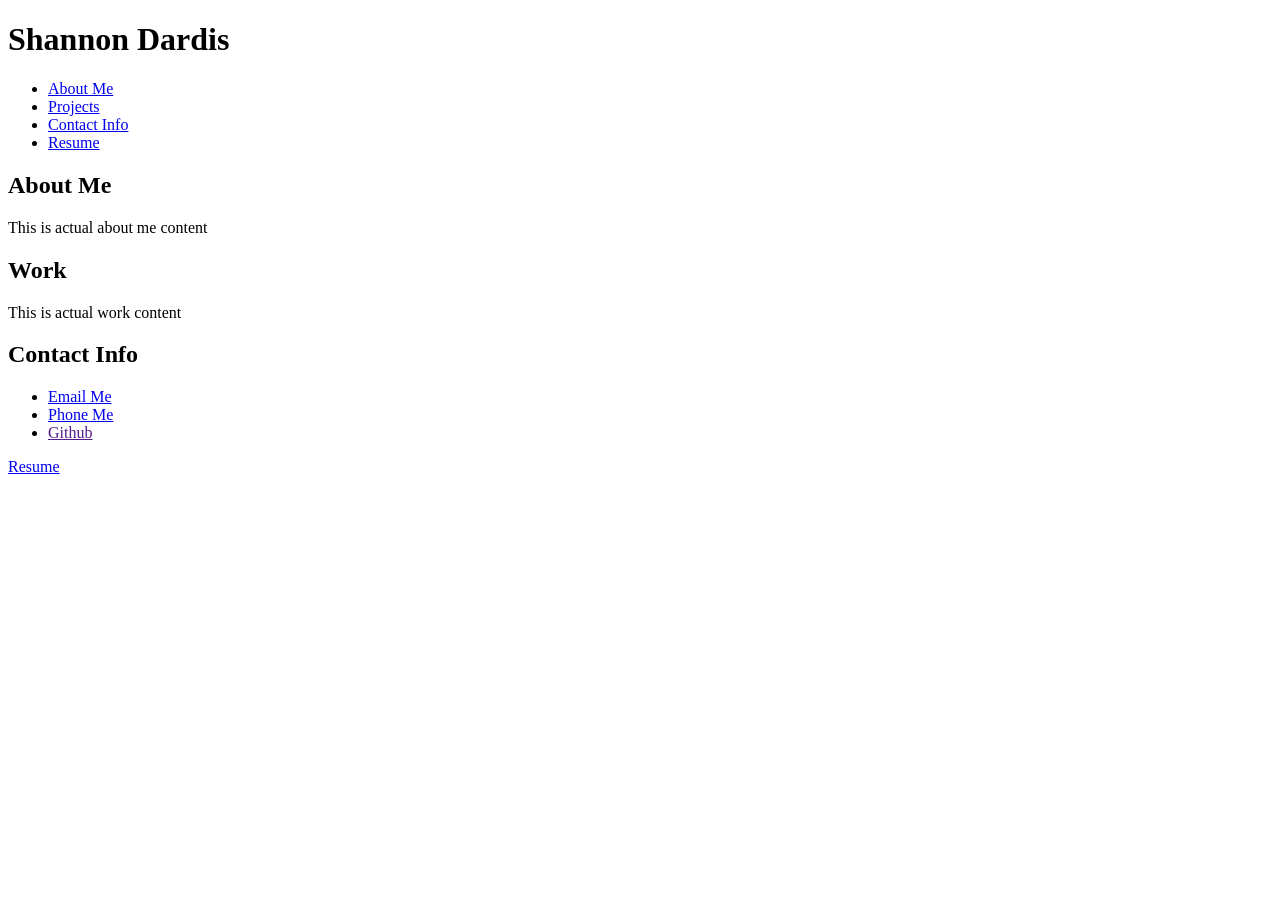
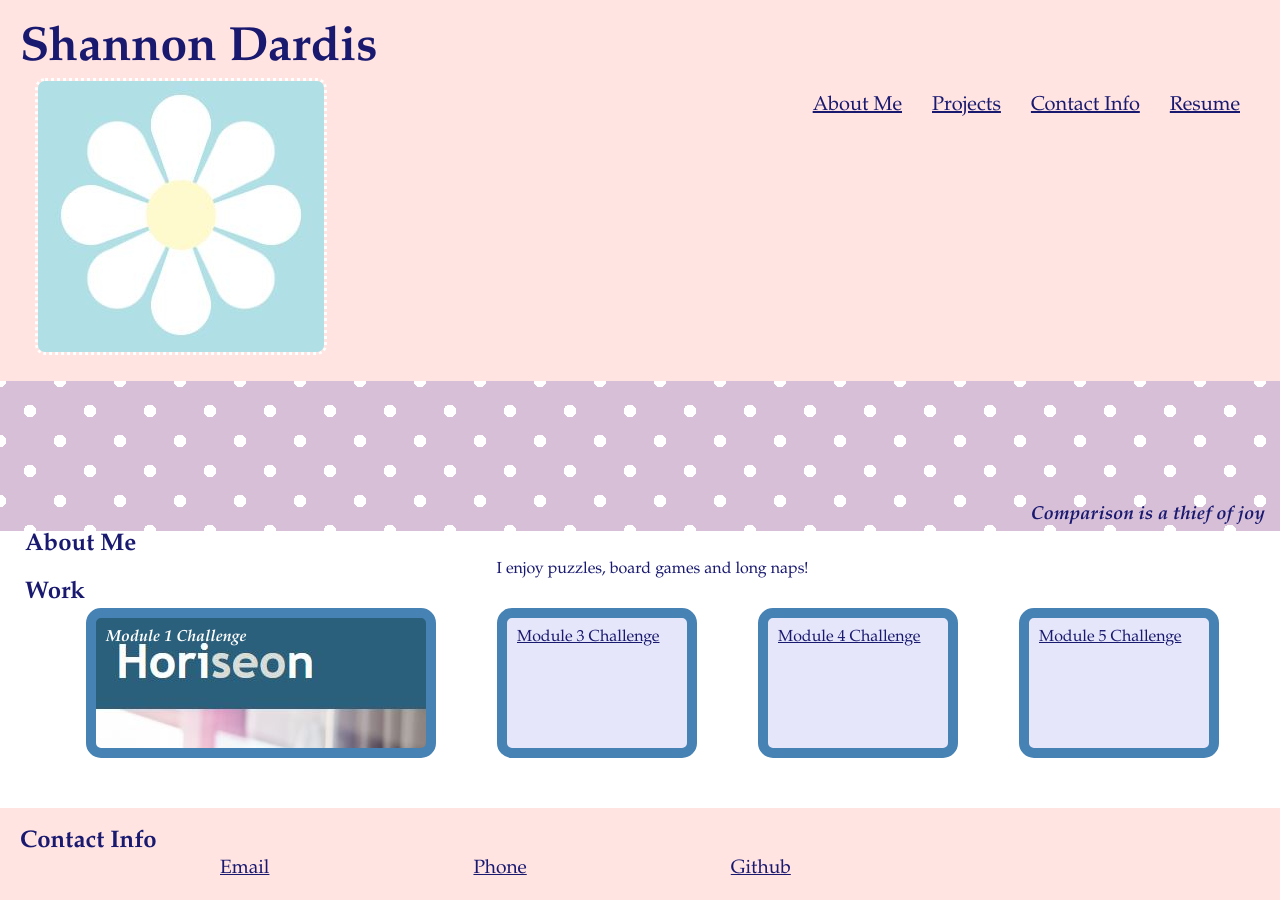
Before and after one commit to sd8295642/module-2-challenge, a plain HTML site: page index.html in a window 1280 px wide. Before the commit the page ends 800 px from the top, so only its background shows below. Drawn offline with Linux system fonts and the light colour scheme.

Commit message:
Adding finished (I hope) HTML, CSS, Readme and images

```diff
--- /dev/null
+++ b/assets/style.css
@@ -0,0 +1,153 @@
+/*Universal selector setting font, color of text and layout of page*/
+* {
+    box-sizing: border-box;
+    padding: 0;
+    margin: 0;
+    font-family: garamond;
+    color: midnightblue;
+  }
+
+  /*Header, profile image, and navigation styling*/
+  header {
+    padding: 20px;
+    background-color: mistyrose;
+  }
+
+  header h1 {
+    display: flex;
+    justify-content: start;
+    align-items: center;
+    font-size: 48px;
+  }
+
+  header img {
+    display: inline-block;
+    border: 3px dotted white;
+    border-radius: 10px;
+    margin-left: 15px;
+  }
+
+  header nav {
+    padding-top: 15px;
+    margin-right: 20px;
+    float: right;
+    font-size: 20px;
+  }
+
+  header nav ul {
+    list-style-type: none;
+    background-color: mistyrose;
+  }
+
+  /*Set list items to display as inline blocks*/
+  header nav ul li,
+  section > * {
+    display: inline-block;
+    margin-left: 25px;
+  }
+
+  /*Use CSS to create a polka dot pattern, use flex properties to position subtitle*/
+  .polka-dots {
+    width: 100%;
+    height: 150px;
+    font-style: italic;
+    background-color: thistle;
+    background-image: radial-gradient(white 15%, transparent 0%),
+      radial-gradient(white 15%, transparent 0%);
+    background-size: 60px 60px;
+    background-position: 0 0, 30px 30px;
+    background-repeat: repeat;
+
+    display: flex;
+    justify-content: end;
+    align-items: end;
+    padding-right: 15px;
+    padding-bottom: 5px;
+  }
+
+  /*Align about me content*/
+  section p {
+    display: flex;
+    justify-content: center;
+    align-items: start;
+  }
+
+  /*Create grid to display links to projects*/
+  .project-grid {
+    display: flex;
+    justify-content: center;
+    justify-content: space-evenly;
+  }
+
+  /*Add styling to project links in the grid*/
+  .grid-items {
+    background-color: lavender;
+    width: 200px;
+    border: 10px solid steelblue;
+    border-radius: 15px;
+    padding: 10px;
+  }
+
+  .grid-item1 {
+    background-image: url(challenge1linkbg.JPG);
+    background-color: lavender;
+    width: 350px;
+    height: 150px;
+    border: 10px solid steelblue;
+    border-radius: 15px;
+    padding: 10px;
+  }
+
+  .grid-link1 {
+    display: inline-block;
+    text-decoration: none;
+    color: white;
+    font-weight: bold;
+    font-size: medium;
+    font-style: italic;
+  }
+
+  /*Change border color of project links upon hover*/
+  .grid-items:hover {
+    border-color: lightskyblue;
+  }
+  .grid-item1:hover {
+    border-color: lightskyblue;
+  }
+
+  div {
+    padding-bottom: 50px;
+  }
+
+  /*Add styling to contact section*/
+  aside {
+    padding: 20px;
+    background-color: mistyrose;
+  }
+  aside li {
+    display: inline-flex;
+    justify-content: center;
+    margin-left: 200px;
+    font-size: larger;
+  }
+
+  li:hover {
+    font-weight: bolder;
+    font-size: x-large;
+    border: 3px solid midnightblue;
+    padding: 5px;
+  }
+
+  /*Change alignment of project links as well as nav background color for mobile view*/
+  @media screen and (max-width: 390px) {
+     .project-grid {
+        flex-direction: column;
+        margin: 10px;
+     }
+     .project-grid a {
+        margin: 10px;
+     }
+     header nav {
+        background-color: mistyrose;
+     }
+  }
--- a/index.html
+++ b/index.html
@@ -3,14 +3,16 @@
 
 <head>
     <meta charset="UTF-8">
-    <meta name="viewport" content="width=device-width, initial-scale=1" />
+    <meta name="viewport" content="width=device-width, initial-scale=1"/>
     <title>Shannon Dardis</title>
-    <link rel="stylesheet" type="text/css" href="/style.css">
+    <link rel="stylesheet" href="assets/style.css" />
 </head>
 
 <body>
+    <!--Header, profile image and navigation bar-->
     <header>
         <h1>Shannon Dardis</h1>
+        <img src="assets/cssdaisyimg.JPG" alt="Screencapture of a white daisy on a light blue background created using CSS">
         <nav>
             <ul>
                 <li><a href="#about">About Me</a></li>
@@ -22,30 +24,42 @@
     </header>
 
     <main>
+        <!--Polka dot accent banner with subtitle, quote attributed to various historical sources/figures-->
+        <section class="polka-dots">
+            <h3>Comparison is a thief of joy</h3>
+        </section>
+
+        <!--About me section, to be expanded later-->
         <section id="about">
             <h2>About Me</h2>
-            <p>This is actual about me content</p>
+            <p>I enjoy puzzles, board games and long naps!</p>
         </section>
+
+        <!--Links to projects-->
         <section id="work">
             <h2>Work</h2>
-            <p>This is actual work content</p>
-        </section>
-        <section id="contact">
-            <h2>Contact Info</h2>
-            <ul>
-                <li><a href="mailto:someone@example.com">Email Me</a></li>
-                <li><a href="tel:+555-555-5555">Phone Me</a></li>
-                <li><a href="">Github</a></li>
-            </ul>
-        </section>
+            <div class="project-grid">
+                <a class="grid-item1 grid-link1" href="https://sd8295642.github.io/module-1-challenge/"> Module 1 Challenge</a>
+                <a class="grid-items" href="#"> Module 3 Challenge</a>
+                <a class="grid-items" href="#"> Module 4 Challenge</a>
+                <a class="grid-items" href="#"> Module 5 Challenge</a>
+            </div>
+        <!-- To be added later
         <section id="resume">
             <a href="#">Resume</a>
         </section>
+        -->
     </main>
+    <aside id="contact">
+        <h2>Contact Info</h2>
+            <ul>
+                <li><a href="mailto:sd8295642@gmail.com">Email</a></li>
+                <li><a href="tel:+555-555-5555">Phone</a></li>
+                <li><a href="https://github.com/sd8295642">Github</a></li>
+            </ul>
+        </aside>
+
+    <footer></footer>
 </body>
 
-
-
-
-
 </html>
```
Also changed, not shown: assets/challenge1linkbg.JPG (added), assets/cssdaisyimg.JPG (added), assets/readmedemoimg.JPG (added), style.css (deleted), 1 other file.
